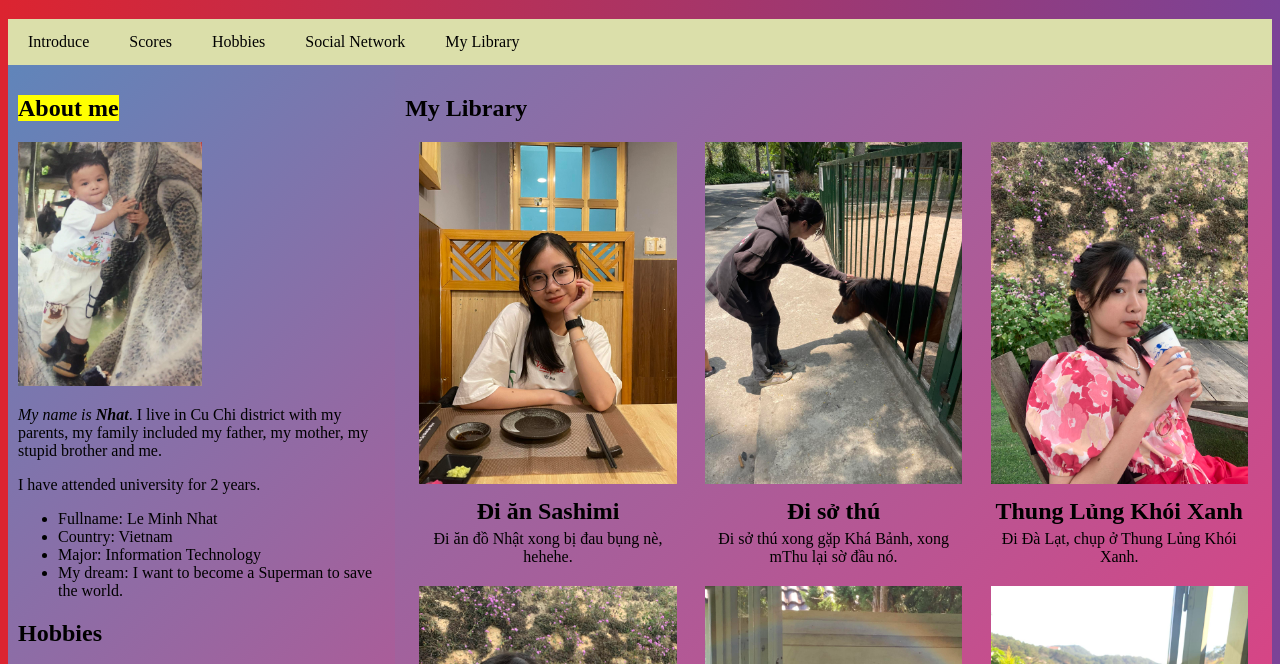
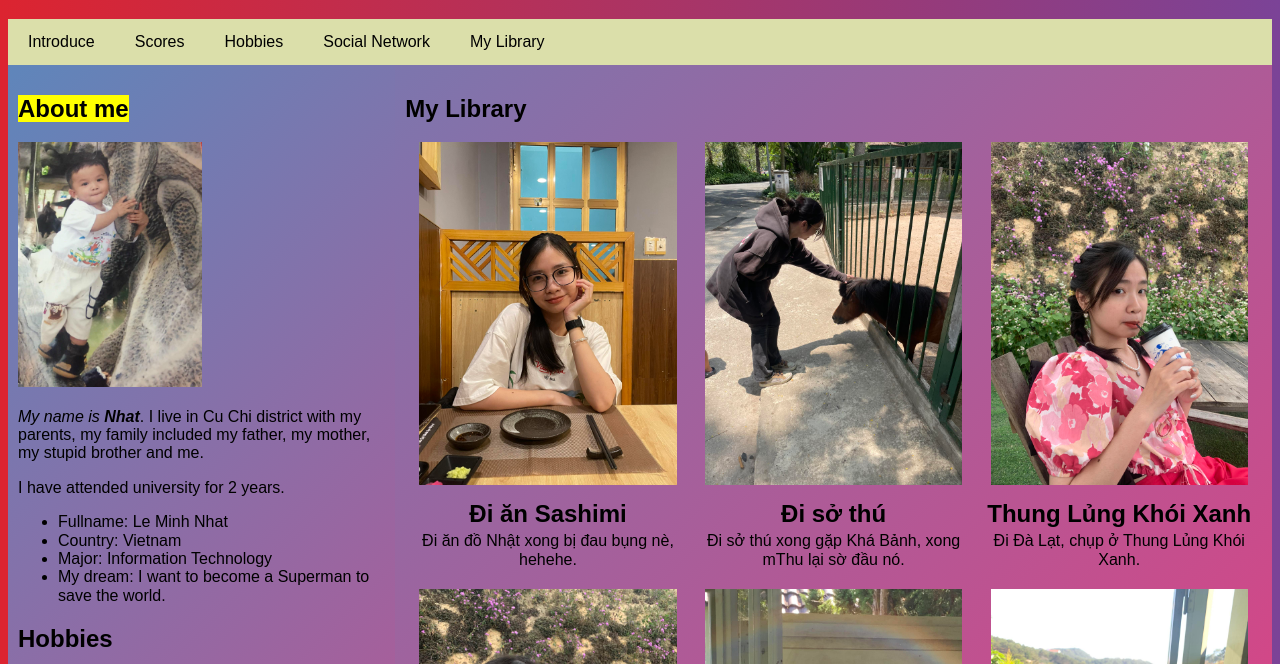
Before and after one commit to Goniee/Goniee.github.io, a plain HTML site: page index.html in a window 1280 px wide. Shown: the part 221-885 px from the top of the page. Drawn offline with Linux system fonts and the light colour scheme.

Commit message:
styles.css

```diff
--- a/css/styles.css
+++ b/css/styles.css
@@ -3,6 +3,9 @@ html {
 	background: -webkit-linear-gradient(to right, #dc2430, #7b4397);  /* Chrome 10-25, Safari 5.1-6 */
 	background: linear-gradient(to right, #dc2430, #7b4397); /* W3C, IE 10+/ Edge, Firefox 16+, Chrome 26+, Opera 12+, Safari 7+ */
 
+	scroll-behavior: smooth;
+	font-family: sans-serif;
+	line-height: 1.15;
 
 }
 
```
